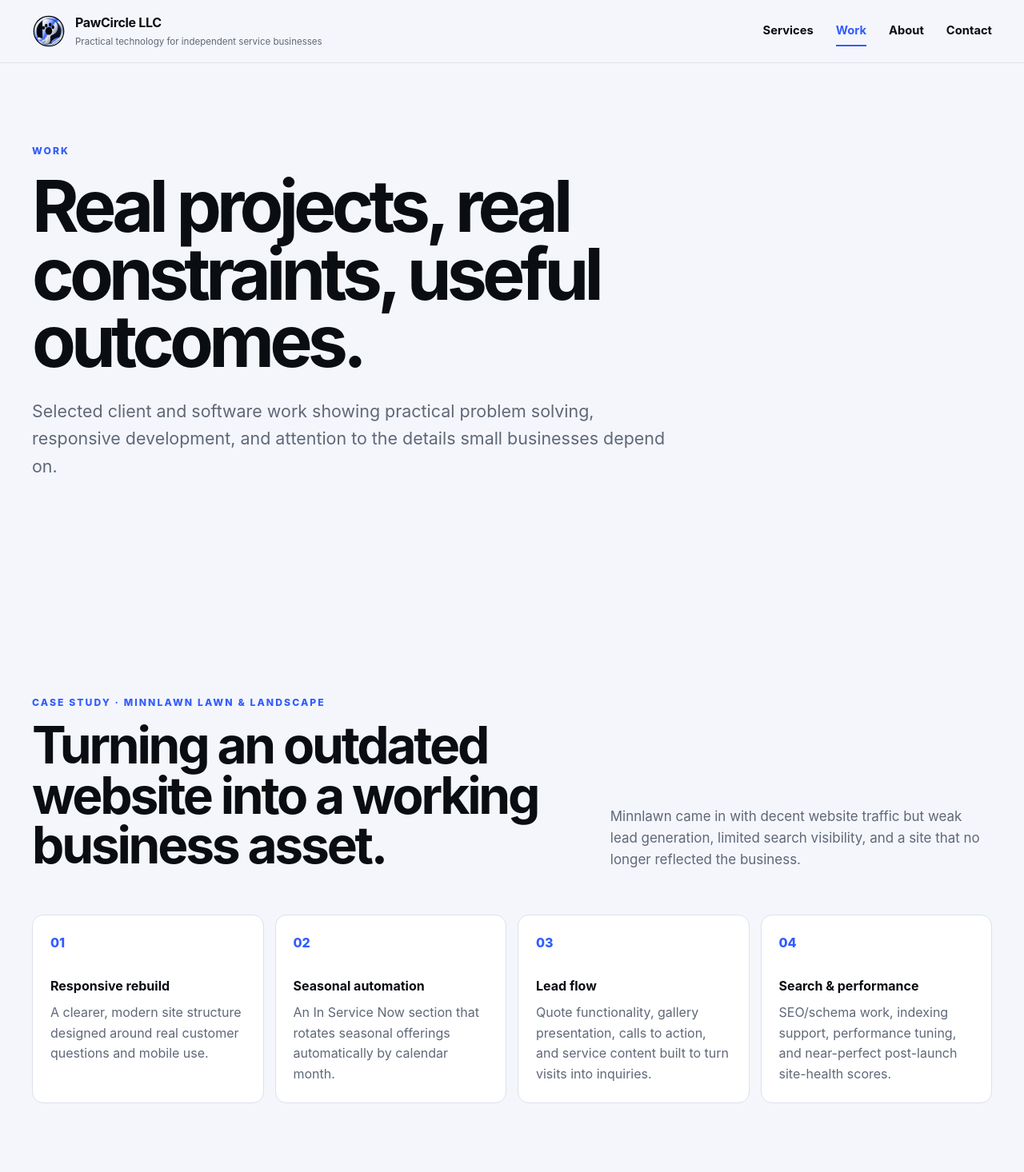
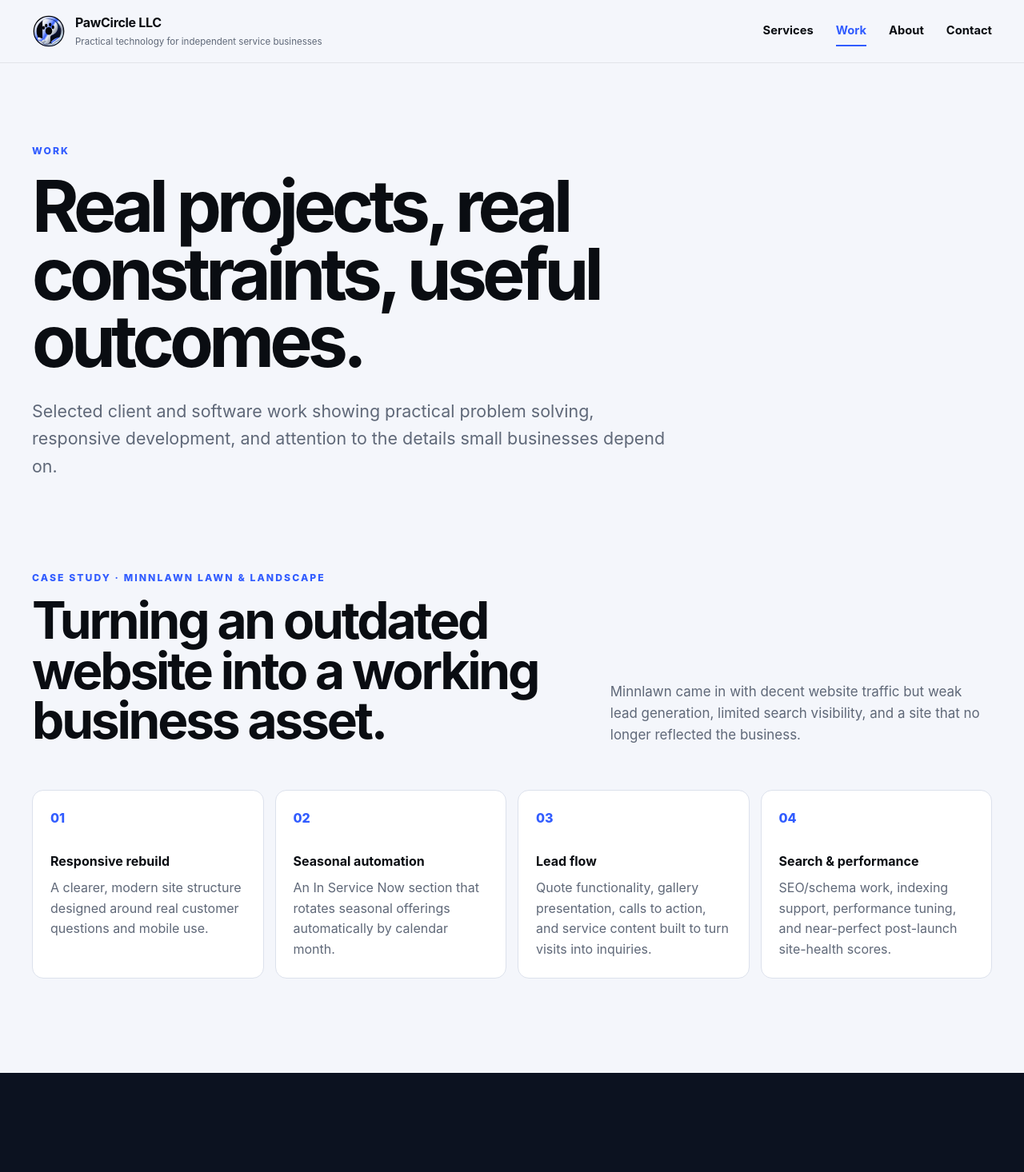
Before and after one commit to reaaland/pawcircle-llc-site, a Next.js app: page /work in a window 1280 px wide. Shown: the top 1466 px of the page at 80% size. Built offline with nearby package versions, Linux system fonts and the light colour scheme.

Commit message:
Tighten work page intro spacing

```diff
--- a/app/work/page.tsx
+++ b/app/work/page.tsx
@@ -13,7 +13,7 @@ const minnLawnHighlights = [
 export default function WorkPage() {
   return (
     <main>
-      <section className="shell page-shell">
+      <section className="shell page-shell" style={{ paddingBottom: "46px" }}>
         <p className="eyebrow">WORK</p>
         <h1>Real projects, real constraints, useful outcomes.</h1>
         <p className="lede page-lede">
@@ -21,7 +21,7 @@ export default function WorkPage() {
         </p>
       </section>
 
-      <section className="section shell">
+      <section className="section shell" style={{ paddingTop: "46px" }}>
         <div className="section-heading">
           <div>
             <p className="eyebrow">CASE STUDY · MINNLAWN LAWN & LANDSCAPE</p>
```
